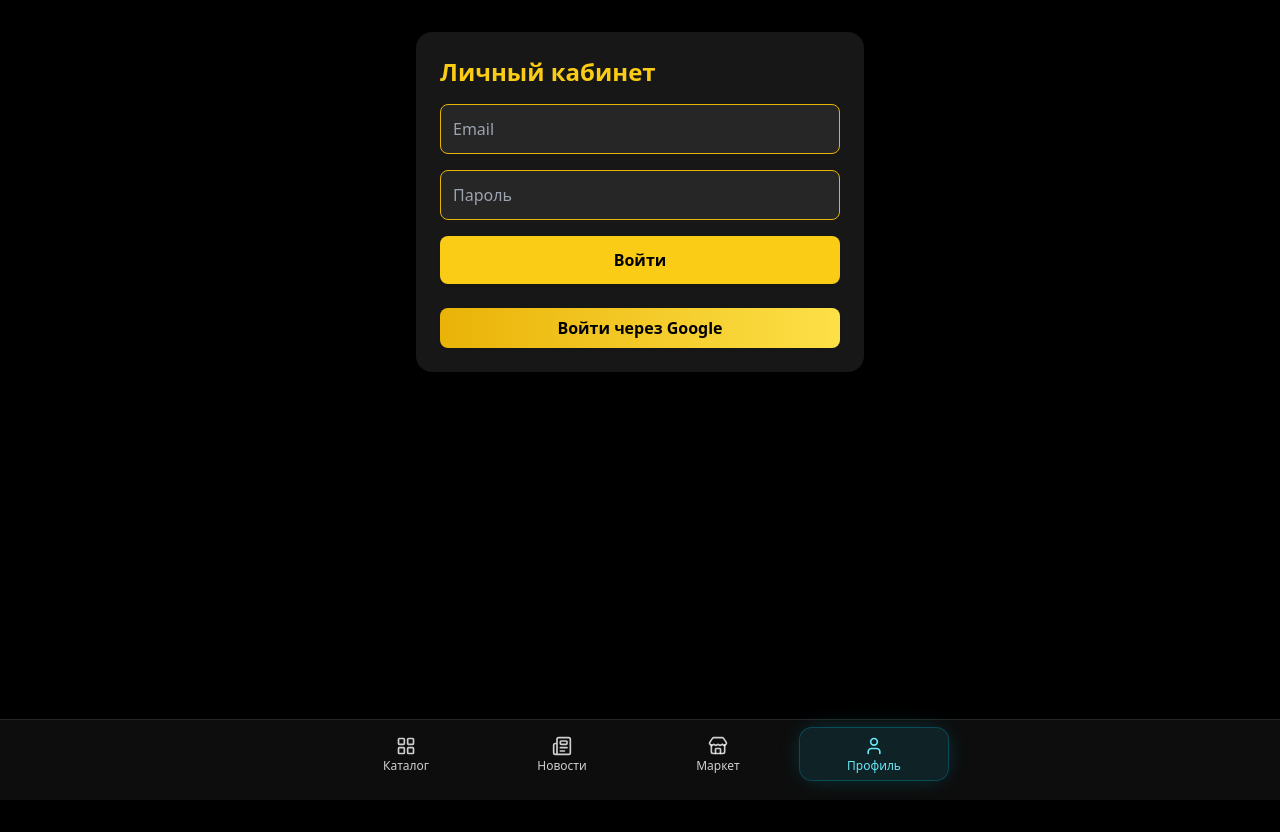
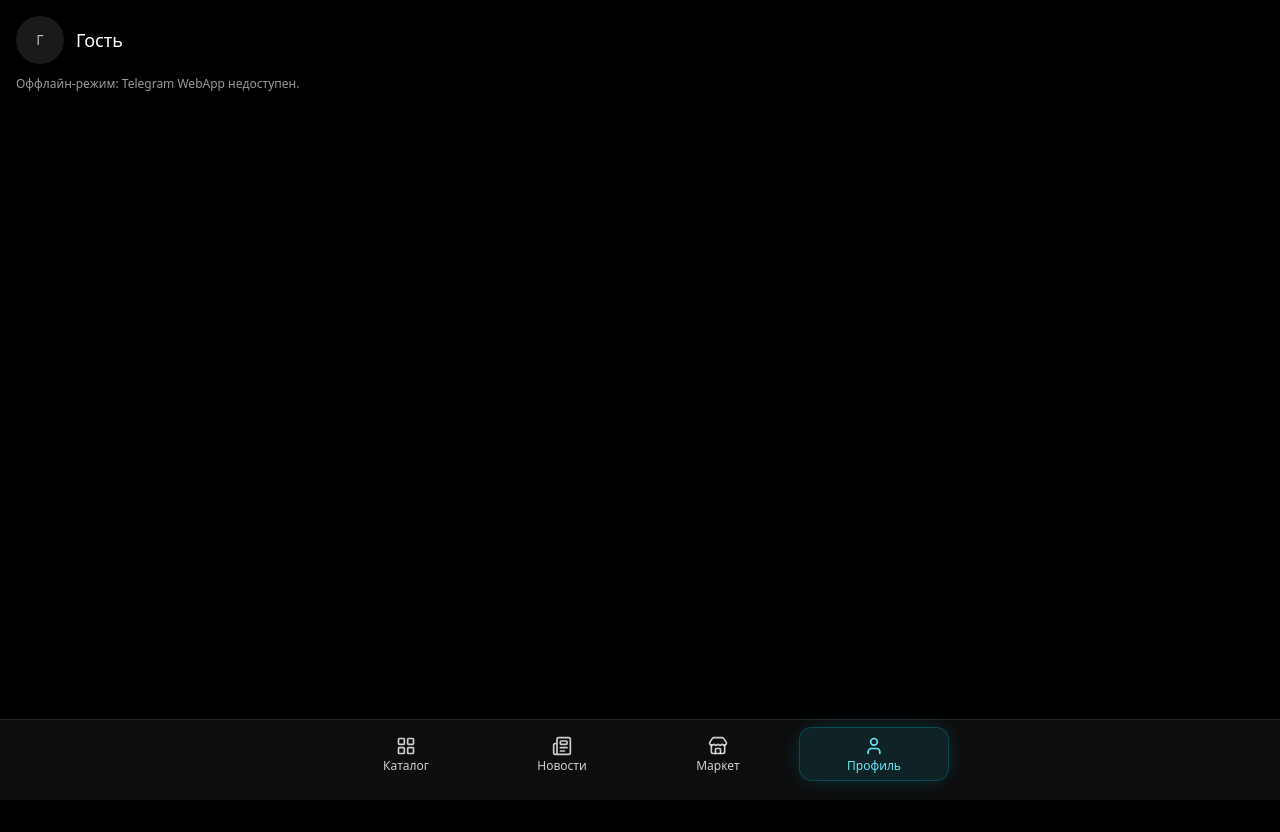
Before and after one commit to AlexSalavat/ikra-miniapp, a React (Create React App) app: page /profile in a window 1280 px wide. After the commit the page ends 800 px from the top, so only its background shows below. Built offline with nearby package versions, Linux system fonts and the light colour scheme; no server answers.

Commit message:
fix(profile): safe Profile with Telegram fallbacks

```diff
--- a/src/components/Profile.js
+++ b/src/components/Profile.js
@@ -1,123 +1,60 @@
-// Profile.js
-import React, { useEffect, useState } from 'react';
-import { auth, googleProvider } from '../firebase';
-import {
-  signInWithEmailAndPassword,
-  signInWithPopup,
-  signOut,
-  onAuthStateChanged,
-} from 'firebase/auth';
+import { useEffect, useState } from 'react';
 
-function Profile() {
-  const [user, setUser] = useState(null);
-  const [email, setEmail] = useState('');
-  const [password, setPassword] = useState('');
-  const [loading, setLoading] = useState(false);
-  const [error, setError] = useState('');
+export default function Profile() {
+  const [user, setUser] = useState(() => {
+    try {
+      return JSON.parse(localStorage.getItem('tg_user') || 'null');
+    } catch {
+      return null;
+    }
+  });
+  const [ready, setReady] = useState(false);
 
   useEffect(() => {
-    const unsub = onAuthStateChanged(auth, (user) => setUser(user));
-    return () => unsub();
+    try {
+      const tg = window?.Telegram?.WebApp;
+      const u = tg?.initDataUnsafe?.user;
+      if (u) {
+        setUser(u);
+        localStorage.setItem('tg_user', JSON.stringify(u));
+      }
+    } catch {}
+    setReady(true);
   }, []);
 
-  const handleLogin = async (e) => {
-    e.preventDefault();
-    setLoading(true);
-    setError('');
-    try {
-      await signInWithEmailAndPassword(auth, email, password);
-    } catch (err) {
-      setError('Ошибка входа. Проверьте данные.');
-    }
-    setLoading(false);
-  };
+  const name = user?.first_name || 'Гость';
+  const lastName = user?.last_name ? ` ${user.last_name}` : '';
+  const username = user?.username ? `@${user.username}` : null;
+  const avatar = user?.photo_url || null;
 
-  const handleGoogleLogin = async () => {
-    setLoading(true);
-    setError('');
-    try {
-      await signInWithPopup(auth, googleProvider);
-    } catch (err) {
-      setError('Ошибка входа через Google.');
-    }
-    setLoading(false);
-  };
-
-  const handleLogout = () => signOut(auth);
-
-  if (!user) {
-    // Не авторизован: форма входа
-    return (
-      <div className="max-w-md mx-auto p-6 bg-neutral-900 rounded-2xl shadow-lg mt-8">
-        <h2 className="text-2xl font-bold mb-4 text-yellow-400">Личный кабинет</h2>
-        <form onSubmit={handleLogin} className="space-y-4">
-          <input
-            type="email"
-            placeholder="Email"
-            className="w-full p-3 rounded-lg bg-neutral-800 border border-yellow-500 focus:outline-none"
-            value={email}
-            onChange={(e) => setEmail(e.target.value)}
-            required
-            autoFocus
+  return (
+    <div className="p-4">
+      <div className="flex items-center gap-3">
+        {avatar ? (
+          <img
+            src={avatar}
+            alt=""
+            className="w-12 h-12 rounded-full object-cover"
+            referrerPolicy="no-referrer"
           />
-          <input
-            type="password"
-            placeholder="Пароль"
-            className="w-full p-3 rounded-lg bg-neutral-800 border border-yellow-500 focus:outline-none"
-            value={password}
-            onChange={(e) => setPassword(e.target.value)}
-            required
-          />
-          {error && <div className="text-red-400">{error}</div>}
-          <button
-            type="submit"
-            className="w-full py-3 rounded-lg bg-yellow-400 font-bold text-black shadow hover:bg-yellow-500"
-            disabled={loading}
-          >
-            Войти
-          </button>
-        </form>
-        <div className="mt-6 flex flex-col items-center gap-2">
-          <button
-            onClick={handleGoogleLogin}
-            className="w-full py-2 bg-gradient-to-r from-yellow-500 to-yellow-300 text-black rounded-lg font-bold shadow"
-            disabled={loading}
-          >
-            Войти через Google
-          </button>
+        ) : (
+          <div className="w-12 h-12 rounded-full bg-white/10 flex items-center justify-center">
+            <span className="text-sm opacity-70">{(name || 'Г')[0]}</span>
+          </div>
+        )}
+        <div>
+          <div className="text-lg">
+            {name}
+            {lastName}
+          </div>
+          {username && <div className="text-xs opacity-60">{username}</div>}
         </div>
       </div>
-    );
-  }
 
-  // Уже авторизован: данные профиля
-  return (
-    <div className="max-w-md mx-auto p-6 bg-neutral-900 rounded-2xl shadow-lg mt-8">
-      <div className="flex items-center gap-3 mb-4">
-        <img
-          src={user.photoURL || '/images/no-image.webp'}
-          alt="avatar"
-          className="w-12 h-12 rounded-full border-2 border-yellow-400"
-        />
-        <div>
-          <div className="text-lg font-bold">{user.displayName || 'Пользователь'}</div>
-          <div className="text-sm text-gray-300">{user.email}</div>
-        </div>
-      </div>
-      <div className="mt-2 mb-4 text-yellow-400 font-semibold">
-        Доступ: <span className="text-white">DEMO</span>
-      </div>
-      {/* TODO: здесь добавим кнопки/формы управления карточкой и объявлениями */}
-      <div className="space-y-2">
-        <button
-          onClick={handleLogout}
-          className="w-full py-2 bg-yellow-400 rounded-lg font-bold text-black shadow hover:bg-yellow-500"
-        >
-          Выйти
-        </button>
-      </div>
+      {!ready && <div className="mt-3 text-xs opacity-60">Загрузка профиля</div>}
+      {ready && !user && (
+        <div className="mt-3 text-xs opacity-60">Оффлайн-режим: Telegram WebApp недоступен.</div>
+      )}
     </div>
   );
 }
-
-export default Profile;
```
